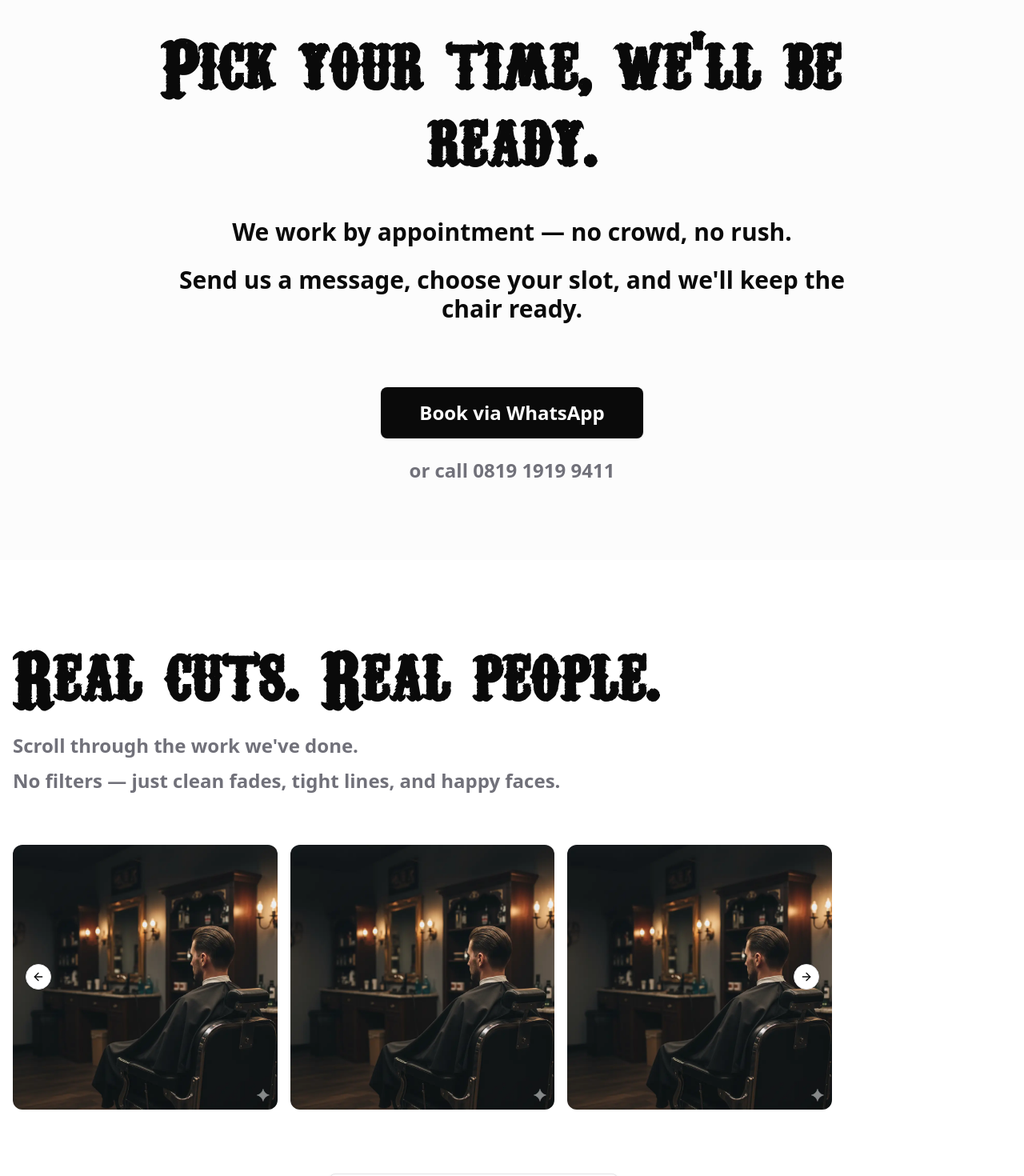
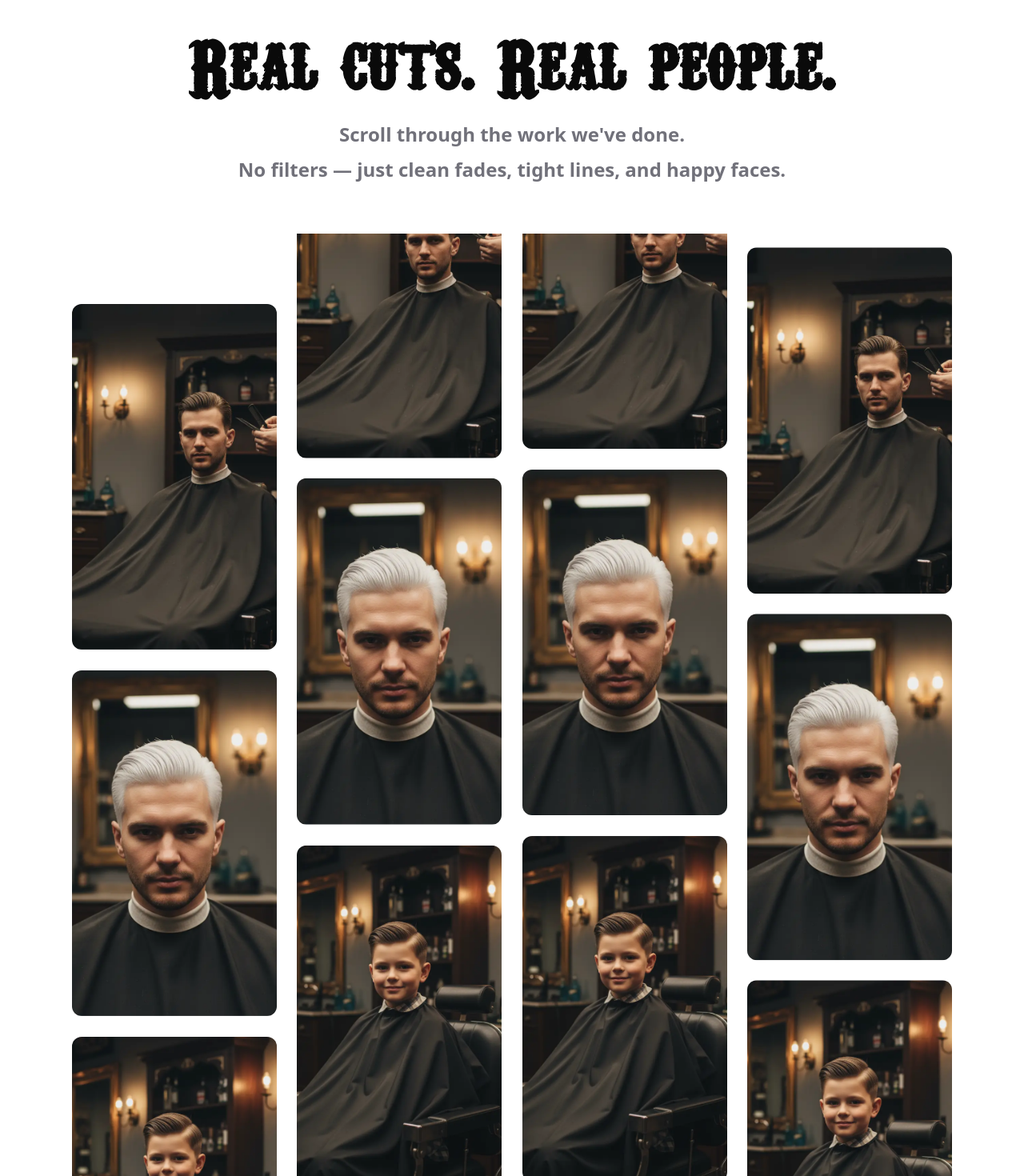
Before and after one commit to Gilabs-Studio/top-gun-babershop, a Next.js app in the folder apps/web/: page /en in a window 1280 px wide. Shown: the part 2800-4270 px from the top of the page at 80% size. Built offline with nearby package versions, Linux system fonts and the light colour scheme.

Commit message:
feat(landing): integrate framer-motion and lenis for parallax effects, remove booking section, and update gallery with new component

```diff
--- a/apps/web/app/[locale]/page.tsx
+++ b/apps/web/app/[locale]/page.tsx
@@ -2,7 +2,6 @@ import { type Locale } from '@/i18n';
 import { Hero } from '@/features/landing/components/hero';
 import { AboutWhySection } from '@/features/landing/components/about-why-section';
 import { ServicesSection } from '@/features/landing/components/services-section';
-import { BookingSection } from '@/features/landing/components/booking-section';
 import { GallerySection } from '@/features/landing/components/gallery-section';
 import { TestimonialsSection } from '@/features/landing/components/testimonials-section';
 import { ContactSection } from '@/features/landing/components/contact-section';
@@ -19,7 +18,6 @@ export default async function HomePage({
       <Hero locale={locale} />
       <AboutWhySection locale={locale} />
       <ServicesSection locale={locale} />
-      <BookingSection locale={locale} />
       <GallerySection locale={locale} />
       <TestimonialsSection locale={locale} />
       <ContactSection locale={locale} />
--- a/apps/web/package.json
+++ b/apps/web/package.json
@@ -19,7 +19,9 @@
     "class-variance-authority": "^0.7.1",
     "clsx": "^2.1.1",
     "embla-carousel-react": "^8.6.0",
+    "framer-motion": "^12.23.24",
     "gsap": "^3.13.0",
+    "lenis": "^1.3.14",
     "lucide-react": "^0.553.0",
     "motion": "^12.23.24",
     "next": "^16.0.0",
--- a/apps/web/src/features/landing/components/booking-section.tsx
+++ /dev/null
@@ -1,68 +0,0 @@
-'use client';
-
-import { type Locale } from '@/i18n';
-import { getMessages } from '../lib/get-messages';
-import { AnimatedHeading } from './animated-heading';
-import { AnimatedText } from './animated-text';
-import { Button } from '@/components/ui/button';
-import Link from 'next/link';
-import { cn } from '@/lib/utils';
-
-interface BookingSectionProps {
-  readonly locale: Locale;
-}
-
-export function BookingSection({ locale }: BookingSectionProps) {
-  const messages = getMessages(locale);
-  const t = messages.booking;
-
-  return (
-    <section className="min-h-[90vh] flex items-center py-24 bg-muted/30">
-      <div className="container mx-auto px-4">
-        <div className="max-w-4xl mx-auto space-y-12 text-center">
-          <AnimatedHeading
-            as="h2"
-            className="text-5xl md:text-7xl lg:text-8xl font-black tracking-tighter leading-none"
-          >
-            {t.heading}
-          </AnimatedHeading>
-          <div className="space-y-6">
-            {t.body.map((line, index) => (
-              <AnimatedText
-                key={`booking-${index}-${line.slice(0, 10)}`}
-                delay={index * 0.15}
-                className={cn(
-                  "font-bold",
-                  "text-xl md:text-2xl lg:text-3xl"
-                )}
-              >
-                {line}
-              </AnimatedText>
-            ))}
-          </div>
-          <div className="space-y-6 pt-8">
-            <AnimatedText delay={0.4}>
-              <Link href="https://wa.me/6281919194111" target="_blank" rel="noopener noreferrer">
-                <Button
-                  size="lg"
-                  className={cn(
-                    "text-xl md:text-2xl px-12 py-8",
-                    "font-bold"
-                  )}
-                >
-                  {t.cta.whatsapp}
-                </Button>
-              </Link>
-            </AnimatedText>
-            <AnimatedText
-              delay={0.5}
-              className="text-lg md:text-xl lg:text-2xl font-bold text-muted-foreground"
-            >
-              {t.phone}
-            </AnimatedText>
-          </div>
-        </div>
-      </div>
-    </section>
-  );
-}
--- a/apps/web/src/features/landing/components/gallery-section.tsx
+++ b/apps/web/src/features/landing/components/gallery-section.tsx
@@ -5,16 +5,9 @@ import { getMessages } from '../lib/get-messages';
 import { AnimatedHeading } from './animated-heading';
 import { AnimatedText } from './animated-text';
 import { Button } from '@/components/ui/button';
-import {
-  Carousel,
-  CarouselContent,
-  CarouselItem,
-  CarouselNext,
-  CarouselPrevious,
-} from '@/components/ui/carousel';
 import Link from 'next/link';
-import Image from 'next/image';
 import { cn } from '@/lib/utils';
+import ParallaxGallery from './parallax-gallery';
 
 interface GallerySectionProps {
   readonly locale: Locale;
@@ -24,13 +17,24 @@ export function GallerySection({ locale }: GallerySectionProps) {
   const messages = getMessages(locale);
   const t = messages.gallery;
 
-  const galleryImages = Array.from({ length: 8 }, (_, i) => i + 1);
+  // Using available images and repeating to fill the gallery
+  const galleryImages = [
+    '/image/haircut.webp',
+    '/image/coloring.webp',
+    '/image/kidscut.webp',
+    '/image/haircut.webp',
+    '/image/coloring.webp',
+    '/image/kidscut.webp',
+    '/image/haircut.webp',
+    '/image/coloring.webp',
+    '/image/kidscut.webp',
+  ];
 
   return (
-    <section className="min-h-[90vh] flex items-center py-24 bg-background">
-      <div className="container mx-auto px-4">
-        <div className="max-w-6xl space-y-16">
-          <div className="space-y-6">
+    <section className="bg-background">
+      <div className="container mx-auto px-4 py-24">
+        <div className="max-w-6xl mx-auto space-y-16">
+          <div className="space-y-6 text-center">
             <AnimatedHeading
               as="h2"
               className="text-5xl md:text-7xl lg:text-8xl font-black tracking-tighter leading-none"
@@ -52,36 +56,7 @@ export function GallerySection({ locale }: GallerySectionProps) {
               ))}
             </div>
           </div>
-          <div className="max-w-5xl">
-            <Carousel
-              opts={{
-                align: "start",
-                loop: true,
-              }}
-              className="w-full"
-            >
-              <CarouselContent className="-ml-2 md:-ml-4">
-                {galleryImages.map((i) => (
-                  <CarouselItem key={i} className="pl-2 md:pl-4 basis-full md:basis-1/2 lg:basis-1/3">
-                    <div className="relative aspect-square overflow-hidden rounded-lg group">
-                      <Image
-                        src="/image.webp"
-                        alt={`Gallery ${i}`}
-                        fill
-                        className={cn(
-                          "object-cover transition-transform duration-500",
-                          "group-hover:scale-110"
-                        )}
-                      />
-                      <div className="absolute inset-0 bg-black/0 group-hover:bg-black/20 transition-colors duration-300" />
-                    </div>
-                  </CarouselItem>
-                ))}
-              </CarouselContent>
-              <CarouselPrevious className="left-4" />
-              <CarouselNext className="right-4" />
-            </Carousel>
-          </div>
+          <ParallaxGallery images={galleryImages} />
           <div className="text-center pt-4">
             <Link href="https://instagram.com/topgun_barbershop1" target="_blank" rel="noopener noreferrer">
               <Button
--- /dev/null
+++ b/apps/web/src/features/landing/components/parallax-gallery.tsx
@@ -0,0 +1,90 @@
+'use client';
+
+import { motion, MotionValue, useScroll, useTransform } from 'framer-motion';
+import Lenis from 'lenis';
+import { useEffect, useRef, useState } from 'react';
+
+interface ParallaxGalleryProps {
+  images: string[];
+}
+
+const ParallaxGallery = ({ images }: ParallaxGalleryProps) => {
+  const gallery = useRef<HTMLDivElement>(null);
+  const [dimension, setDimension] = useState({ width: 0, height: 0 });
+
+  const { scrollYProgress } = useScroll({
+    target: gallery,
+    offset: ['start end', 'end start'],
+  });
+
+  const { height } = dimension;
+  const y = useTransform(scrollYProgress, [0, 1], [0, height * 2]);
+  const y2 = useTransform(scrollYProgress, [0, 1], [0, height * 3.3]);
+  const y3 = useTransform(scrollYProgress, [0, 1], [0, height * 1.25]);
+  const y4 = useTransform(scrollYProgress, [0, 1], [0, height * 3]);
+
+  useEffect(() => {
+    const lenis = new Lenis();
+    let rafId: number;
+    const raf = (time: number) => {
+      lenis.raf(time);
+      rafId = requestAnimationFrame(raf);
+    };
+    const resize = () => {
+      setDimension({ width: window.innerWidth, height: window.innerHeight });
+    };
+    window.addEventListener('resize', resize);
+    rafId = requestAnimationFrame(raf);
+    resize();
+    return () => {
+      window.removeEventListener('resize', resize);
+      cancelAnimationFrame(rafId);
+      lenis.destroy();
+    };
+  }, []);
+
+  // Ensure we have at least 9 images by repeating if necessary
+  const imageList = images.length >= 9
+    ? images.slice(0, 9)
+    : Array.from({ length: 9 }, (_, i) => images[i % images.length]);
+
+  return (
+    <div className="w-full bg-background text-foreground">
+      <div
+        ref={gallery}
+        className="relative box-border flex h-[175vh] gap-[2vw] overflow-hidden bg-background p-[2vw]"
+      >
+        <Column images={[imageList[0], imageList[1], imageList[2]]} y={y} />
+        <Column images={[imageList[3], imageList[4], imageList[5]]} y={y2} />
+        <Column images={[imageList[6], imageList[7], imageList[8]]} y={y3} />
+        <Column images={[imageList[0], imageList[1], imageList[2]]} y={y4} />
+      </div>
+    </div>
+  );
+};
+
+type ColumnProps = {
+  images: string[];
+  y: MotionValue<number>;
+};
+
+const Column = ({ images, y }: ColumnProps) => {
+  return (
+    <motion.div
+      className="relative -top-[45%] flex h-full w-1/4 min-w-[250px] flex-col gap-[2vw] first:top-[-45%] [&:nth-child(2)]:top-[-95%] [&:nth-child(3)]:top-[-45%] [&:nth-child(4)]:top-[-75%]"
+      style={{ y }}
+    >
+      {images.map((src, i) => (
+        <div key={i} className="relative h-full w-full overflow-hidden rounded-lg">
+          <img
+            src={src}
+            alt="Gallery image"
+            className="pointer-events-none h-full w-full object-cover"
+          />
+        </div>
+      ))}
+    </motion.div>
+  );
+};
+
+export default ParallaxGallery;
--- a/apps/web/src/features/landing/messages/en.json
+++ b/apps/web/src/features/landing/messages/en.json
@@ -72,17 +72,6 @@
       "book": "Book a Service"
     }
   },
-  "booking": {
-    "heading": "Pick your time, we'll be ready.",
-    "body": [
-      "We work by appointment — no crowd, no rush.",
-      "Send us a message, choose your slot, and we'll keep the chair ready."
-    ],
-    "cta": {
-      "whatsapp": "Book via WhatsApp"
-    },
-    "phone": "or call 0819 1919 9411"
-  },
   "gallery": {
     "heading": "Real cuts. Real people.",
     "body": [
--- a/apps/web/src/features/landing/messages/id.json
+++ b/apps/web/src/features/landing/messages/id.json
@@ -72,17 +72,6 @@
       "book": "Pesan Layanan"
     }
   },
-  "booking": {
-    "heading": "Pilih waktu kamu, kami siap.",
-    "body": [
-      "Kami bekerja dengan janji temu — tanpa kerumunan, tanpa terburu-buru.",
-      "Kirim pesan, pilih slot, dan kami akan siapkan kursinya."
-    ],
-    "cta": {
-      "whatsapp": "Booking via WhatsApp"
-    },
-    "phone": "atau telepon 0819 1919 9411"
-    },
   "gallery": {
     "heading": "Potongan asli. Orang asli.",
     "body": [
```
Also changed, not shown: 1 other file (tests, documents, lock files or other folders).
